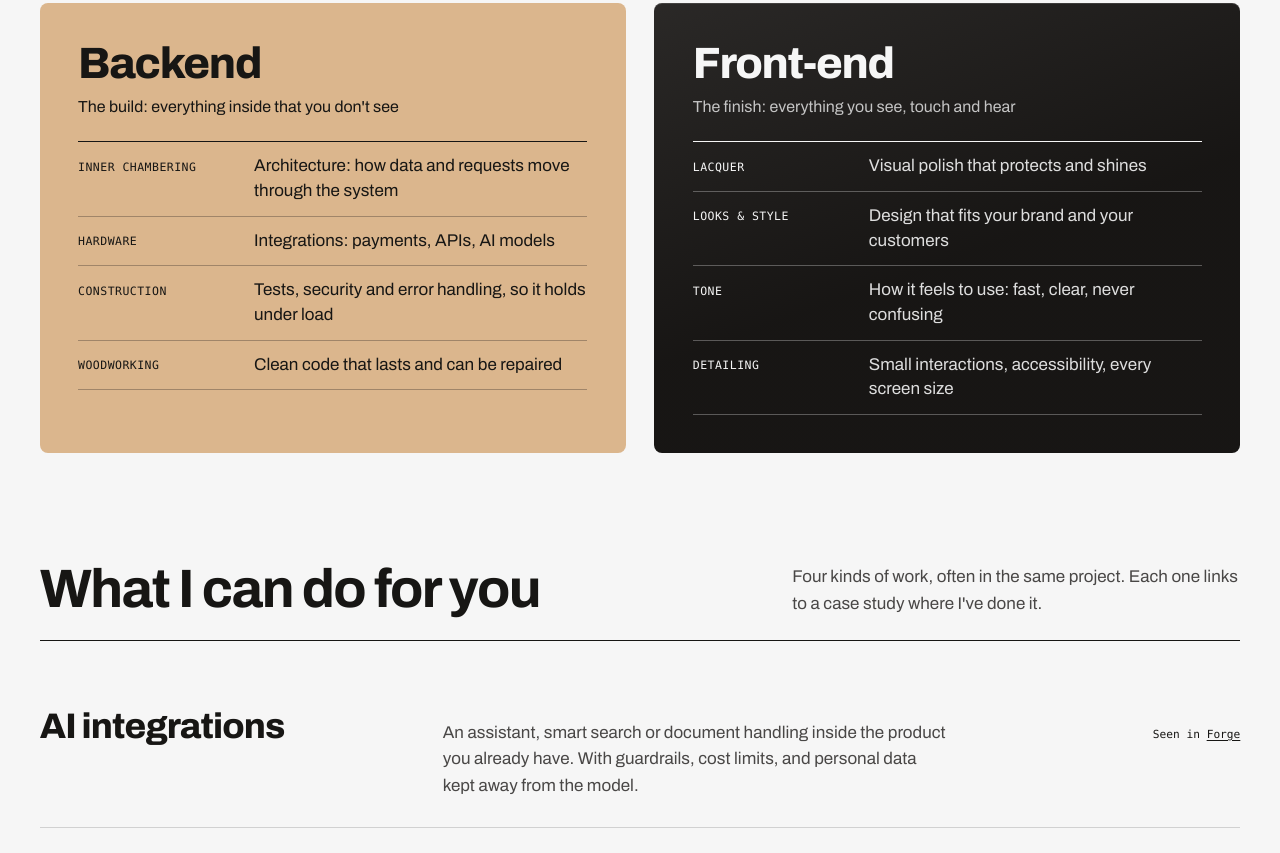
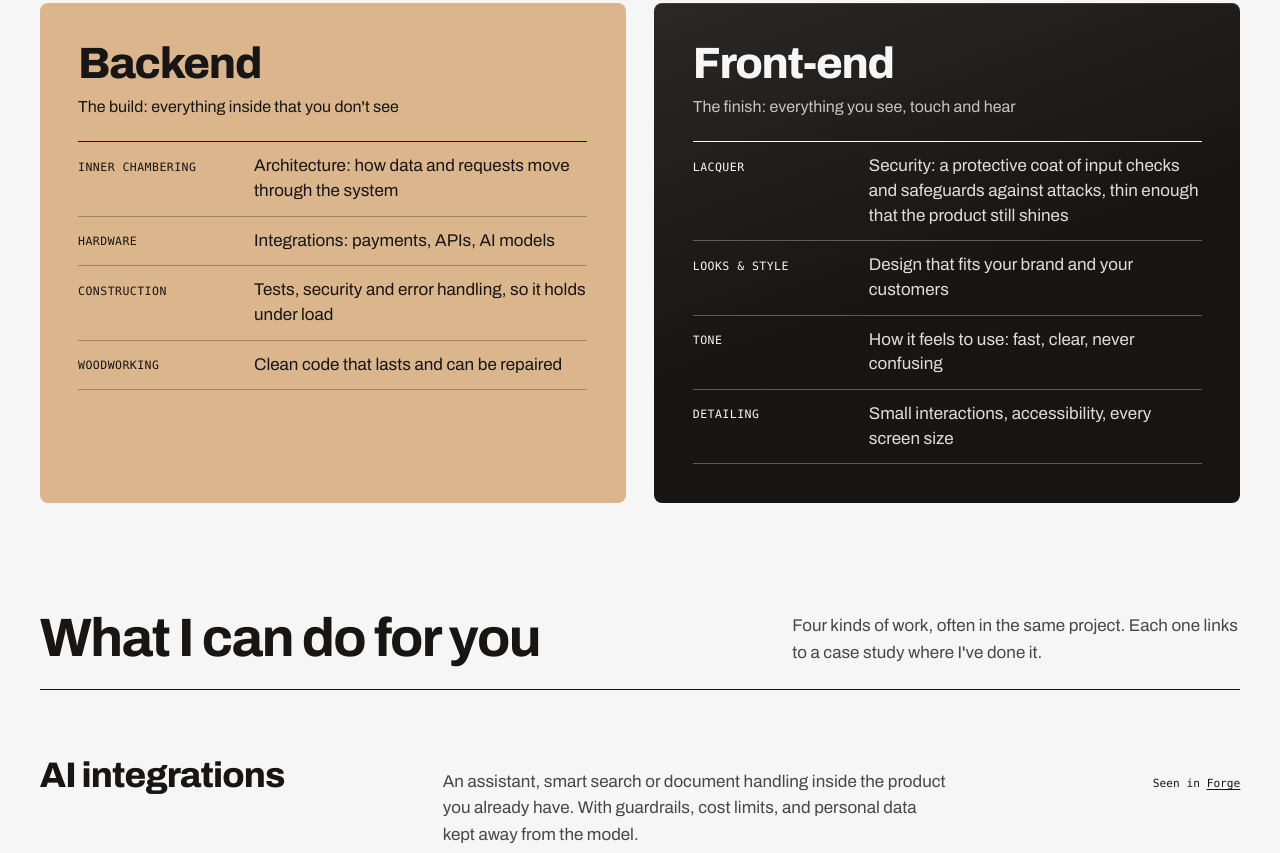
Before and after one commit to PeterStoyanov83/portfolio, a plain HTML site: page index.html in a window 1280 px wide. Shown: the part 2101-2954 px from the top of the page. Drawn offline with Linux system fonts and the light colour scheme; a web font is replaced by a local one.

Commit message:
Anatomy: lacquer = security
Co-Authored-By: Claude Opus 5 <noreply@anthropic.com>

```diff
--- a/index.html
+++ b/index.html
@@ -129,7 +129,7 @@
             <p class="anatomy-kicker">Front-end</p>
             <p class="anatomy-sub">The finish: everything you see, touch and hear</p>
             <dl>
-              <div><dt>Lacquer</dt><dd>Visual polish that protects and shines</dd></div>
+              <div><dt>Lacquer</dt><dd>Security: a protective coat of input checks and safeguards against attacks, thin enough that the product still shines</dd></div>
               <div><dt>Looks &amp; style</dt><dd>Design that fits your brand and your customers</dd></div>
               <div><dt>Tone</dt><dd>How it feels to use: fast, clear, never confusing</dd></div>
               <div><dt>Detailing</dt><dd>Small interactions, accessibility, every screen size</dd></div>
```
